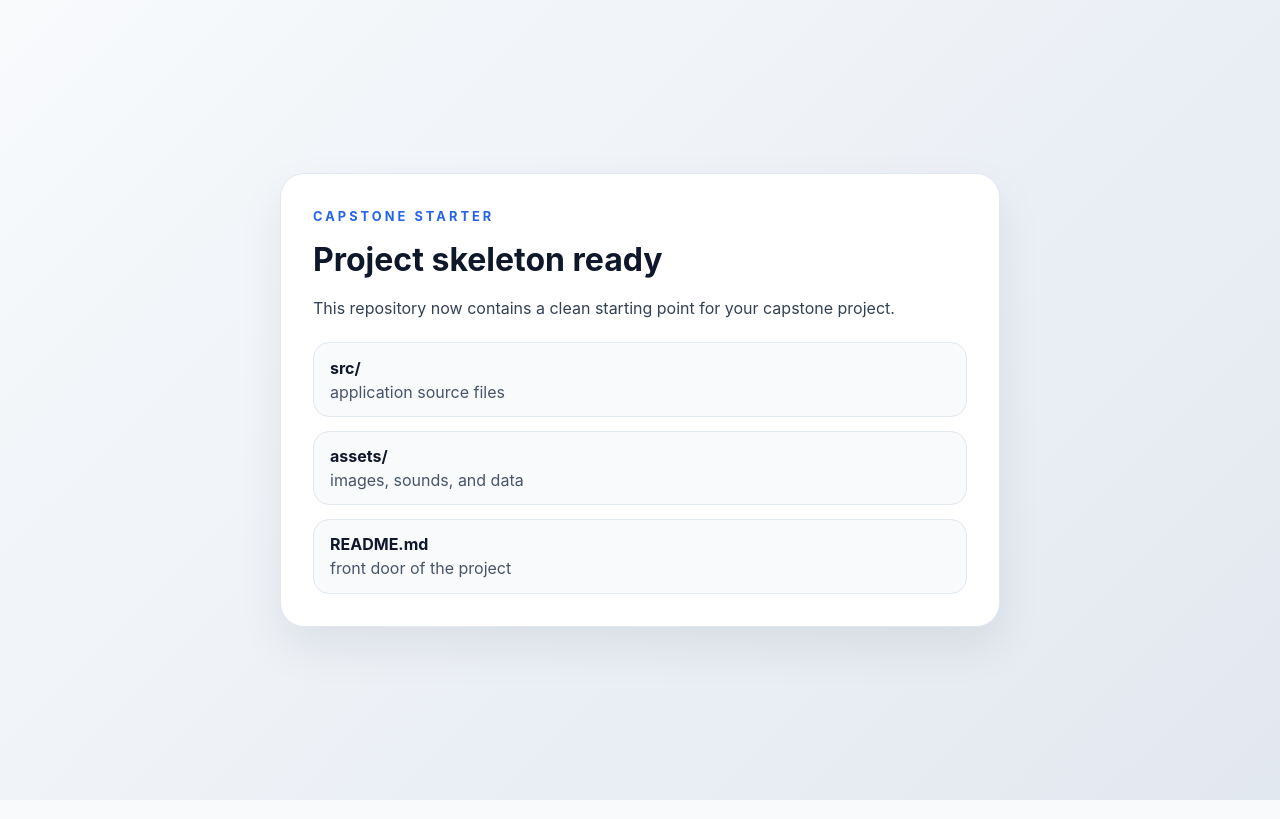
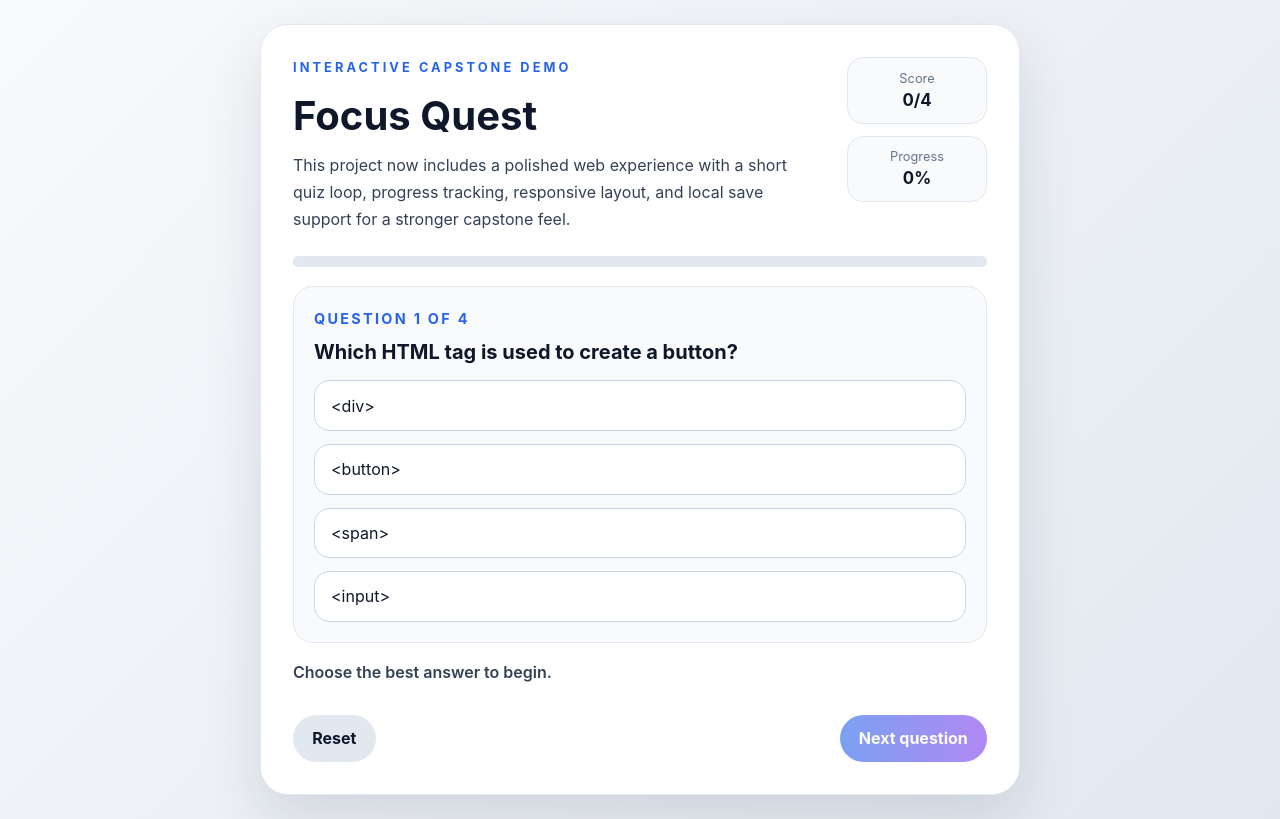
Before and after one commit to vikkyyyt1-hash/PWA, a React (Vite) app: page / in a window 1280 px wide. Built offline with nearby package versions, Linux system fonts and the light colour scheme; the HTML template or start-up script is replaced by a standard one.

Commit message:
Implement capstone features and docs

```diff
--- a/src/App.jsx
+++ b/src/App.jsx
@@ -1,27 +1,197 @@
+import { useEffect, useMemo, useState } from 'react'
+
+const STORAGE_KEY = 'capstone-quiz-progress'
+
+const questions = [
+  {
+    prompt: 'Which HTML tag is used to create a button?',
+    options: ['<div>', '<button>', '<span>', '<input>'],
+    answer: '<button>',
+  },
+  {
+    prompt: 'What does CSS stand for?',
+    options: ['Creative Style Sheets', 'Cascading Style Sheets', 'Color Styling System', 'Computer Style Syntax'],
+    answer: 'Cascading Style Sheets',
+  },
+  {
+    prompt: 'Which React hook is used for managing local component state?',
+    options: ['useEffect', 'useRef', 'useState', 'useMemo'],
+    answer: 'useState',
+  },
+  {
+    prompt: 'Which tool is commonly used to build and run a Vite app?',
+    options: ['npm', 'git', 'docker', 'python'],
+    answer: 'npm',
+  },
+]
+
+const initialProgress = {
+  currentIndex: 0,
+  score: 0,
+  completed: false,
+  selectedAnswer: null,
+  feedback: 'Choose the best answer to begin.',
+}
+
 function App() {
+  const [progress, setProgress] = useState(initialProgress)
+
+  useEffect(() => {
+    const saved = window.localStorage.getItem(STORAGE_KEY)
+    if (!saved) {
+      return
+    }
+
+    try {
+      const parsed = JSON.parse(saved)
+      setProgress({ ...initialProgress, ...parsed })
+    } catch (error) {
+      console.warn('Unable to load saved progress', error)
+    }
+  }, [])
+
+  useEffect(() => {
+    window.localStorage.setItem(STORAGE_KEY, JSON.stringify(progress))
+  }, [progress])
+
+  const scorePercent = useMemo(() => {
+    if (!questions.length) {
+      return 0
+    }
+
+    return Math.round((progress.score / questions.length) * 100)
+  }, [progress.score])
+
+  const currentQuestion = questions[progress.currentIndex]
+
+  const handleAnswer = (option) => {
+    if (progress.selectedAnswer !== null) {
+      return
+    }
+
+    const isCorrect = option === currentQuestion.answer
+    const nextScore = isCorrect ? progress.score + 1 : progress.score
+    const feedback = isCorrect
+      ? 'Correct answer. Great work!'
+      : `Not quite. The correct answer is ${currentQuestion.answer}.`
+
+    setProgress((previous) => ({
+      ...previous,
+      score: nextScore,
+      selectedAnswer: option,
+      feedback,
+    }))
+  }
+
+  const handleNext = () => {
+    if (progress.currentIndex === questions.length - 1) {
+      setProgress((previous) => ({
+        ...previous,
+        completed: true,
+        selectedAnswer: null,
+        feedback: 'You finished the first pass. Restart anytime to try again.',
+      }))
+      return
+    }
+
+    setProgress((previous) => ({
+      ...previous,
+      currentIndex: previous.currentIndex + 1,
+      selectedAnswer: null,
+      feedback: 'Choose the next answer to continue.',
+    }))
+  }
+
+  const handleRestart = () => {
+    setProgress(initialProgress)
+  }
+
   return (
     <main className="app-shell">
-      <section className="card">
-        <p className="eyebrow">Capstone starter</p>
-        <h1>Project skeleton ready</h1>
-        <p>
-          This repository now contains a clean starting point for your capstone project.
+      <section className="card" aria-labelledby="app-title">
+        <header className="hero">
+          <div>
+            <p className="eyebrow">Interactive capstone demo</p>
+            <h1 id="app-title">Focus Quest</h1>
+            <p className="intro">
+              This project now includes a polished web experience with a short quiz loop,
+              progress tracking, responsive layout, and local save support for a stronger capstone feel.
+            </p>
+          </div>
+          <div className="stats" aria-label="Quiz statistics">
+            <div>
+              <span>Score</span>
+              <strong>{progress.score}/{questions.length}</strong>
+            </div>
+            <div>
+              <span>Progress</span>
+              <strong>{scorePercent}%</strong>
+            </div>
+          </div>
+        </header>
 
-        </p>
-        <div className="grid">
-          <div>
-            <strong>src/</strong>
-            <span>application source files</span>
+        <div className="progress-track" aria-hidden="true">
+          <div className="progress-fill" style={{ width: `${scorePercent}%` }} />
+        </div>
+
+        {progress.completed ? (
+          <div className="summary">
+            <h2>Session complete</h2>
+            <p>
+              You finished the first round with {progress.score} correct answer{progress.score === 1 ? '' : 's'}.
+              Restart the quiz to improve your score.
+            </p>
+            <button type="button" className="primary" onClick={handleRestart}>
+              Restart quiz
+            </button>
           </div>
-          <div>
-            <strong>assets/</strong>
-            <span>images, sounds, and data</span>
-          </div>
-          <div>
-            <strong>README.md</strong>
-            <span>front door of the project</span>
-          </div>
-        </div>
+        ) : (
+          <>
+            <div className="question-card">
+              <p className="question-number">
+                Question {progress.currentIndex + 1} of {questions.length}
+              </p>
+              <h2>{currentQuestion.prompt}</h2>
+              <div className="options" role="list">
+                {currentQuestion.options.map((option) => {
+                  const isSelected = progress.selectedAnswer === option
+                  const isCorrect = progress.selectedAnswer !== null && option === currentQuestion.answer
+                  const isWrong = progress.selectedAnswer === option && option !== currentQuestion.answer
+
+                  return (
+                    <button
+                      key={option}
+                      type="button"
+                      className={`option${isSelected ? ' selected' : ''}${isCorrect ? ' correct' : ''}${isWrong ? ' wrong' : ''}`}
+                      onClick={() => handleAnswer(option)}
+                      disabled={progress.selectedAnswer !== null}
+                    >
+                      {option}
+                    </button>
+                  )
+                })}
+              </div>
+            </div>
+
+            <p className="feedback" aria-live="polite">
+              {progress.feedback}
+            </p>
+
+            <div className="actions">
+              <button type="button" className="secondary" onClick={handleRestart}>
+                Reset
+              </button>
+              <button
+                type="button"
+                className="primary"
+                onClick={handleNext}
+                disabled={progress.selectedAnswer === null}
+              >
+                {progress.currentIndex === questions.length - 1 ? 'Finish' : 'Next question'}
+              </button>
+            </div>
+          </>
+        )}
       </section>
     </main>
   )
--- a/src/index.css
+++ b/src/index.css
@@ -14,6 +14,10 @@ body {
   background: linear-gradient(135deg, #f8fafc 0%, #e2e8f0 100%);
 }
 
+button {
+  font: inherit;
+}
+
 #root {
   min-height: 100vh;
 }
@@ -22,16 +26,23 @@ body {
   min-height: 100vh;
   display: grid;
   place-items: center;
+  padding: 1.5rem;
+}
+
+.card {
+  width: min(100%, 760px);
+  background: white;
+  border: 1px solid #e2e8f0;
+  border-radius: 1.75rem;
+  box-shadow: 0 24px 60px rgba(15, 23, 42, 0.12);
   padding: 2rem;
 }
 
-.card {
-  width: min(100%, 720px);
-  background: white;
-  border: 1px solid #e2e8f0;
-  border-radius: 1.5rem;
-  box-shadow: 0 20px 45px rgba(15, 23, 42, 0.08);
-  padding: 2rem;
+.hero {
+  display: flex;
+  justify-content: space-between;
+  gap: 1.5rem;
+  align-items: flex-start;
 }
 
 .eyebrow {
@@ -44,34 +55,192 @@ body {
 }
 
 h1 {
-  margin: 0 0 1rem;
-  font-size: 2rem;
+  margin: 0 0 0.75rem;
+  font-size: clamp(1.8rem, 4vw, 2.5rem);
+}
+
+h2 {
+  margin: 0 0 0.75rem;
+  font-size: 1.25rem;
 }
 
 p {
-  margin: 0 0 1rem;
+  margin: 0;
   line-height: 1.7;
   color: #334155;
 }
 
-.grid {
-  display: grid;
-  gap: 0.85rem;
-  margin-top: 1.25rem;
+.intro {
+  max-width: 52ch;
 }
 
-.grid > div {
+.stats {
+  display: grid;
+  gap: 0.75rem;
+  min-width: 140px;
+}
+
+.stats > div {
+  background: #f8fafc;
   border: 1px solid #e2e8f0;
   border-radius: 1rem;
-  padding: 0.9rem 1rem;
+  padding: 0.8rem 0.95rem;
+  text-align: center;
+}
+
+.stats span {
+  display: block;
+  font-size: 0.8rem;
+  color: #64748b;
+  margin-bottom: 0.25rem;
+}
+
+.stats strong {
+  font-size: 1.05rem;
+  color: #0f172a;
+}
+
+.progress-track {
+  width: 100%;
+  height: 0.7rem;
+  background: #e2e8f0;
+  border-radius: 999px;
+  overflow: hidden;
+  margin: 1.4rem 0 1.2rem;
+}
+
+.progress-fill {
+  height: 100%;
+  border-radius: inherit;
+  background: linear-gradient(90deg, #2563eb 0%, #7c3aed 100%);
+  transition: width 180ms ease;
+}
+
+.question-card {
+  border: 1px solid #e2e8f0;
+  border-radius: 1.25rem;
+  padding: 1.25rem;
   background: #f8fafc;
 }
 
-.grid strong {
-  display: block;
-  margin-bottom: 0.25rem;
+.question-number {
+  font-size: 0.9rem;
+  font-weight: 700;
+  color: #2563eb;
+  text-transform: uppercase;
+  letter-spacing: 0.16em;
+  margin-bottom: 0.55rem;
 }
 
-.grid span {
-  color: #475569;
+.options {
+  display: grid;
+  gap: 0.8rem;
+  margin-top: 1rem;
 }
+
+.option {
+  border: 1px solid #cbd5e1;
+  border-radius: 0.95rem;
+  padding: 0.9rem 1rem;
+  text-align: left;
+  background: white;
+  color: #0f172a;
+  cursor: pointer;
+  transition: transform 120ms ease, border-color 120ms ease, background 120ms ease;
+}
+
+.option:hover:not(:disabled) {
+  transform: translateY(-1px);
+  border-color: #2563eb;
+}
+
+.option:disabled {
+  cursor: not-allowed;
+}
+
+.option.selected {
+  border-color: #2563eb;
+  background: #eff6ff;
+}
+
+.option.correct {
+  border-color: #16a34a;
+  background: #ecfdf3;
+}
+
+.option.wrong {
+  border-color: #dc2626;
+  background: #fef2f2;
+}
+
+.feedback {
+  min-height: 2.5rem;
+  margin: 1rem 0;
+  font-weight: 600;
+  color: #334155;
+}
+
+.actions {
+  display: flex;
+  justify-content: space-between;
+  gap: 0.75rem;
+}
+
+.primary,
+.secondary {
+  border: none;
+  border-radius: 999px;
+  padding: 0.85rem 1.2rem;
+  font-weight: 700;
+  cursor: pointer;
+}
+
+.primary {
+  background: linear-gradient(90deg, #2563eb 0%, #7c3aed 100%);
+  color: white;
+}
+
+.secondary {
+  background: #e2e8f0;
+  color: #0f172a;
+}
+
+.primary:disabled {
+  opacity: 0.6;
+  cursor: not-allowed;
+}
+
+.summary {
+  border: 1px solid #dbeafe;
+  border-radius: 1.25rem;
+  padding: 1.25rem;
+  background: #eff6ff;
+}
+
+.summary p {
+  margin-bottom: 1rem;
+}
+
+@media (max-width: 680px) {
+  .card {
+    padding: 1.25rem;
+  }
+
+  .hero {
+    flex-direction: column;
+  }
+
+  .stats {
+    width: 100%;
+    grid-template-columns: repeat(2, minmax(0, 1fr));
+  }
+
+  .actions {
+    flex-direction: column-reverse;
+  }
+
+  .primary,
+  .secondary {
+    width: 100%;
+  }
+}
```
Also changed, not shown: 3 other files (tests, documents, lock files or other folders).
